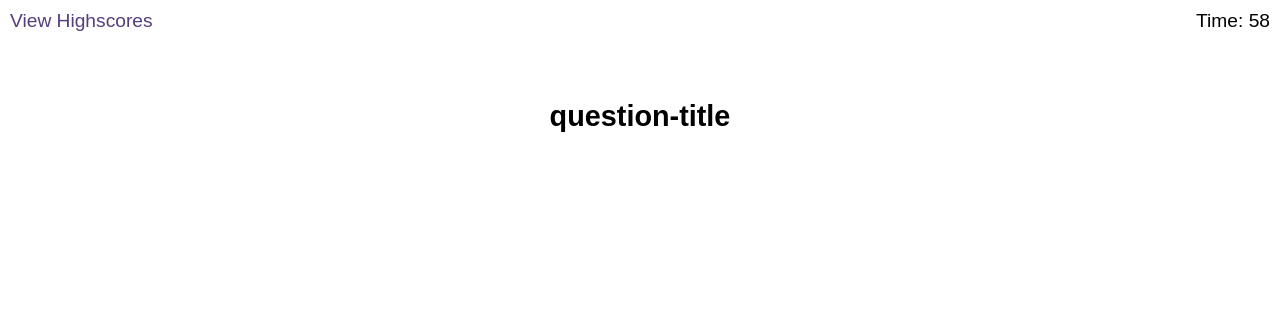
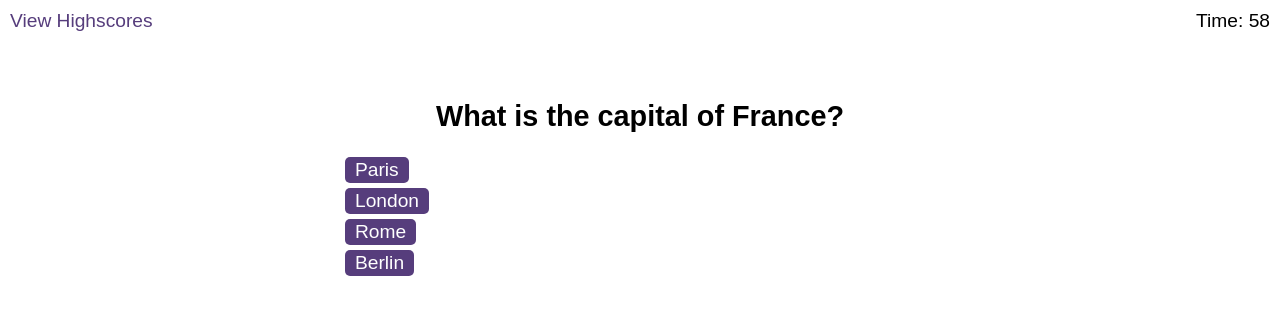
Before and after one commit to PuspitaGoswami/js-quiz-test, a plain HTML site: page index.html in a window 1280 px wide. Both pictures are taken after a click on the button "Start Quiz". Drawn offline with Linux system fonts and the light colour scheme.

Commit message:
Question functionality done

```diff
--- a/assets/js/logic.js
+++ b/assets/js/logic.js
@@ -1,3 +1,5 @@
+var questionNo = 0;
+var timerInterval;
 // Selects element by class
 var timeEl = document.getElementById("time");
 // Selects element by id
@@ -13,20 +15,64 @@ startBtn.addEventListener("click", function () {
     div.className = "start";
     div2.className = "hide";
   }
+  questionCall();
 });
 
 var secondsLeft = 60;
 
 function setTime() {
   // Sets interval in variable
-  var timerInterval = setInterval(function () {
+  timerInterval = setInterval(function () {
     secondsLeft--;
     timeEl.textContent = secondsLeft;
 
-    if (secondsLeft === 0) {
+    if (secondsLeft <= 0) {
       // Stops execution of action at set interval
+      let div = document.getElementById("end-screen");
+      let div2 = document.getElementById("questions");
+      div.className = "start";
+      div2.className = "hide";
       clearInterval(timerInterval);
-      // Calls function to create and append image
     }
   }, 1000);
 }
+
+
+function check_ans(event){
+  if(questionNo >= questions.length-1){
+    let div = document.getElementById("end-screen");
+    let div2 = document.getElementById("questions");
+    div.className = "start";
+    div2.className = "hide";
+    document.getElementById('final-score').textContent = secondsLeft;
+    // clearTimeout(timerInterval);
+
+  }
+  else{
+    if(event.target.innerText  === questions[questionNo].correctAnswer){
+      questionNo++;
+      questionCall()
+    }
+    else{
+      secondsLeft=secondsLeft-5;
+      questionNo++;
+      questionCall()
+    }
+
+  }
+
+
+}
+
+function questionCall() {
+  var question_title = document.getElementById("question-title");
+  question_title.textContent = questions[questionNo].question;
+  document.getElementById('choices').textContent = '';
+  for(var i=0;i<4;i++){
+  var options = document.createElement('button');
+  options.addEventListener('click', check_ans);
+  options.textContent= questions[questionNo].options[i];
+  document.getElementById('choices').append(options);
+  }
+
+}
--- a/assets/js/question.js
+++ b/assets/js/question.js
@@ -0,0 +1,21 @@
+let questions = [{
+    question: "What is the capital of France?",
+    options: [
+      "Paris",
+      "London",
+      "Rome",
+      "Berlin"
+    ],
+    correctAnswer: "Paris"
+  },
+  {
+  question: "What is the capital of Bangladesh?",
+  options: [
+    "Paris",
+    "London",
+    "Dhaka",
+    "Berlin"
+  ],
+  correctAnswer: "Dhaka"
+}
+];
--- a/index.html
+++ b/index.html
@@ -26,7 +26,7 @@
       </div>
 
       <div id="questions" class="hide">
-        <h2 id="question-title">question-title</h2>
+        <h2 id="question-title"></h2>
         <div id="choices" class="choices"></div>
       </div>
 
@@ -42,7 +42,7 @@
       <div id="feedback" class="feedback hide"></div>
     </div>
 
-    <script src="./assets/js/questions.js"></script>
+    <script src="./assets/js/question.js"></script>
     <script src="./assets/js/logic.js"></script>
   </body>
 </html>
```
